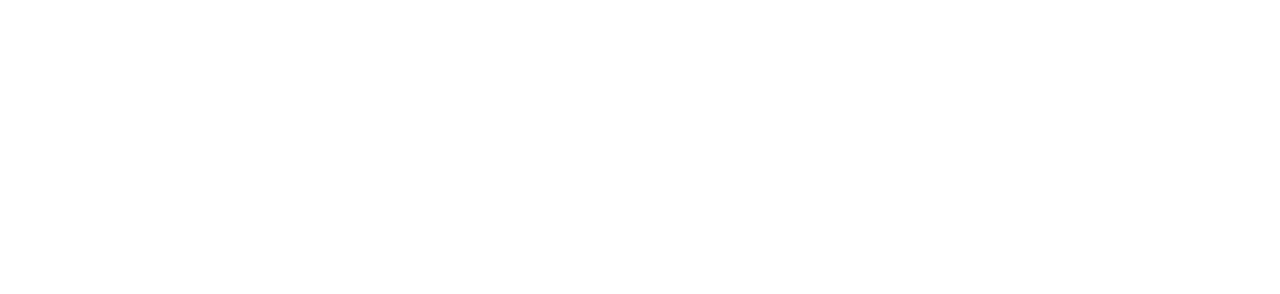
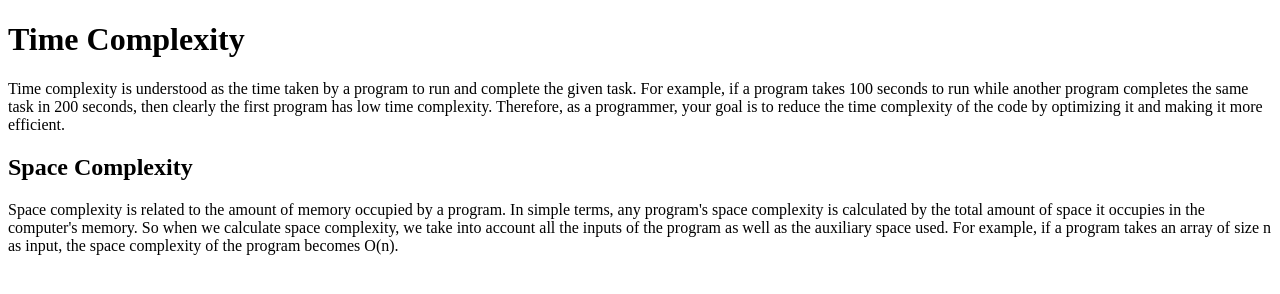
Before and after one commit to acciojob/time-and-space-complexity-subhaishere, a website: page main.html in a window 1280 px wide. Drawn offline with Linux system fonts and the light colour scheme.

Commit message:
created a submission

```diff
--- a/main.html
+++ b/main.html
@@ -1,16 +1,16 @@
 <!DOCTYPE html>
-
 <html>
-
-<head>
-	<link rel="stylesheet" href="styles.css">
-</head>
-
-<body>
-	<!-- the entire body must be written by student -->
-    <script type="text/javascript" src="./script.js">
-</script>
-
-</body>
-
+  <head>
+    <title>Time and Space Complexity</title>
+  </head>
+  <body>
+    <h1>Time Complexity</h1>
+    <p>
+      Time complexity is understood as the time taken by a program to run and complete the given task. For example, if a program takes 100 seconds to run while another program completes the same task in 200 seconds, then clearly the first program has low time complexity. Therefore, as a programmer, your goal is to reduce the time complexity of the code by optimizing it and making it more efficient.
+    </p>
+    <h2>Space Complexity</h2>
+    <p>
+      Space complexity is related to the amount of memory occupied by a program. In simple terms, any program's space complexity is calculated by the total amount of space it occupies in the computer's memory. So when we calculate space complexity, we take into account all the inputs of the program as well as the auxiliary space used. For example, if a program takes an array of size n as input, the space complexity of the program becomes O(n).
+    </p>
+  </body>
 </html>
```
